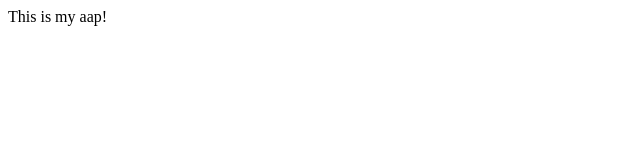
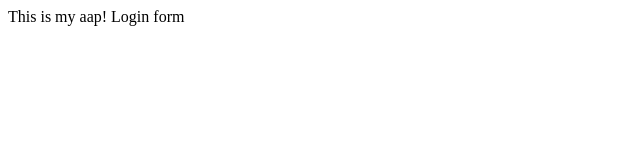
Before and after one commit to SShivani85/apppractice, a plain HTML site: page index.html in a window 1280 px wide. Shown: the full height of the page, 0-640 px from the left. Drawn offline with Linux system fonts and the light colour scheme.

Commit message:
login form

```diff
--- a/index.html
+++ b/index.html
@@ -6,5 +6,6 @@
   </head>
   <body>
     This is my aap!
+    Login form
   </body>
 </html>
```
Also changed, not shown: login.html (added, +1 -0 lines), dir2/aap2.js (added), log.txt (added).
